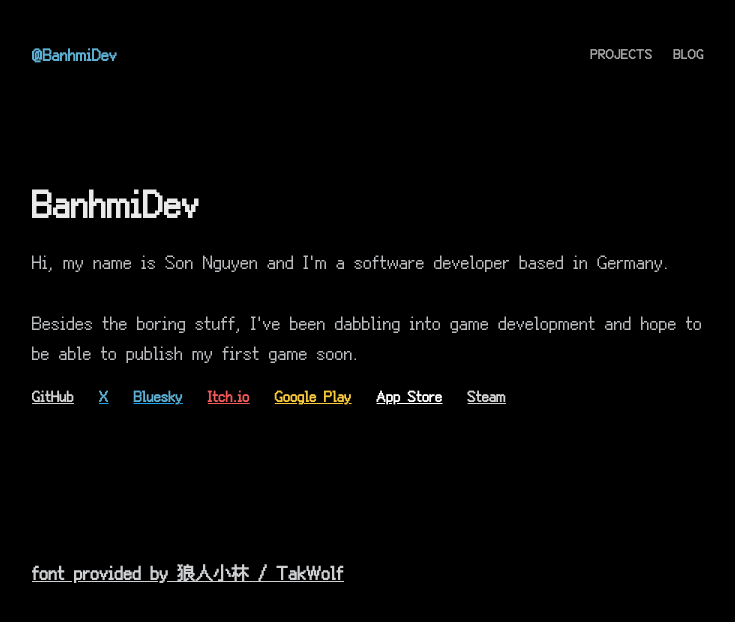
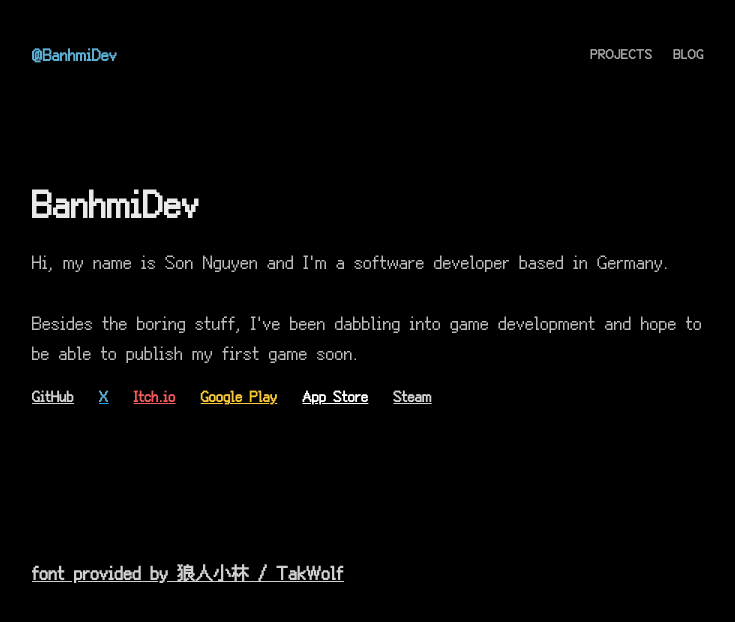
Before and after one commit to BanhmiDev/banhmidev.github.io, a Jekyll site: the page built from index.md, in a window 1280 px wide. Shown: the top 622 px of the page, without its empty margins (268-1003 px from the left). Built offline with Jekyll 4.4.1, drawn with Linux system fonts in a browser that asks for light colours.

Commit message:
Update author.html
Unused

```diff
--- a/_includes/author.html
+++ b/_includes/author.html
@@ -4,7 +4,6 @@
   <div class="author-links">
     <a class="github" href="https://github.com/banhmidev" rel="noopener">GitHub</a>
     <a class="twitter" href="https://x.com/banhmidev" rel="noopener">X</a>
-    <a class="twitter" href="https://bsky.app/profile/banhmi.dev">Bluesky</a>
     <a class="itchio" href="https://banhmidev.itch.io/" rel="noopener">Itch.io</a>
     <a class="googleplay" href="https://play.google.com/store/apps/dev?id=7442649683346169556" rel="noopener">Google Play</a>
     <a class="ios" href="https://apps.apple.com/us/developer/duc-son-nguyen/id1438307807" rel="noopener">App Store</a>
```
